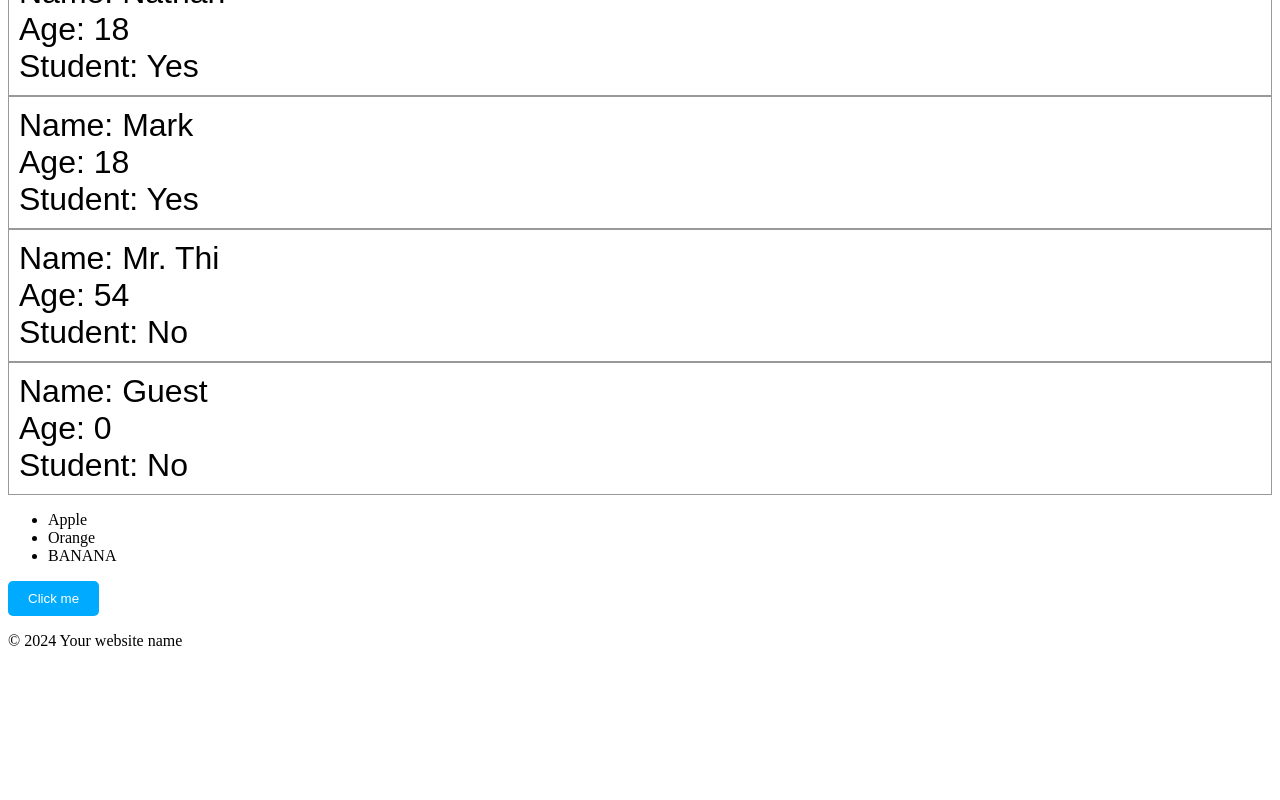
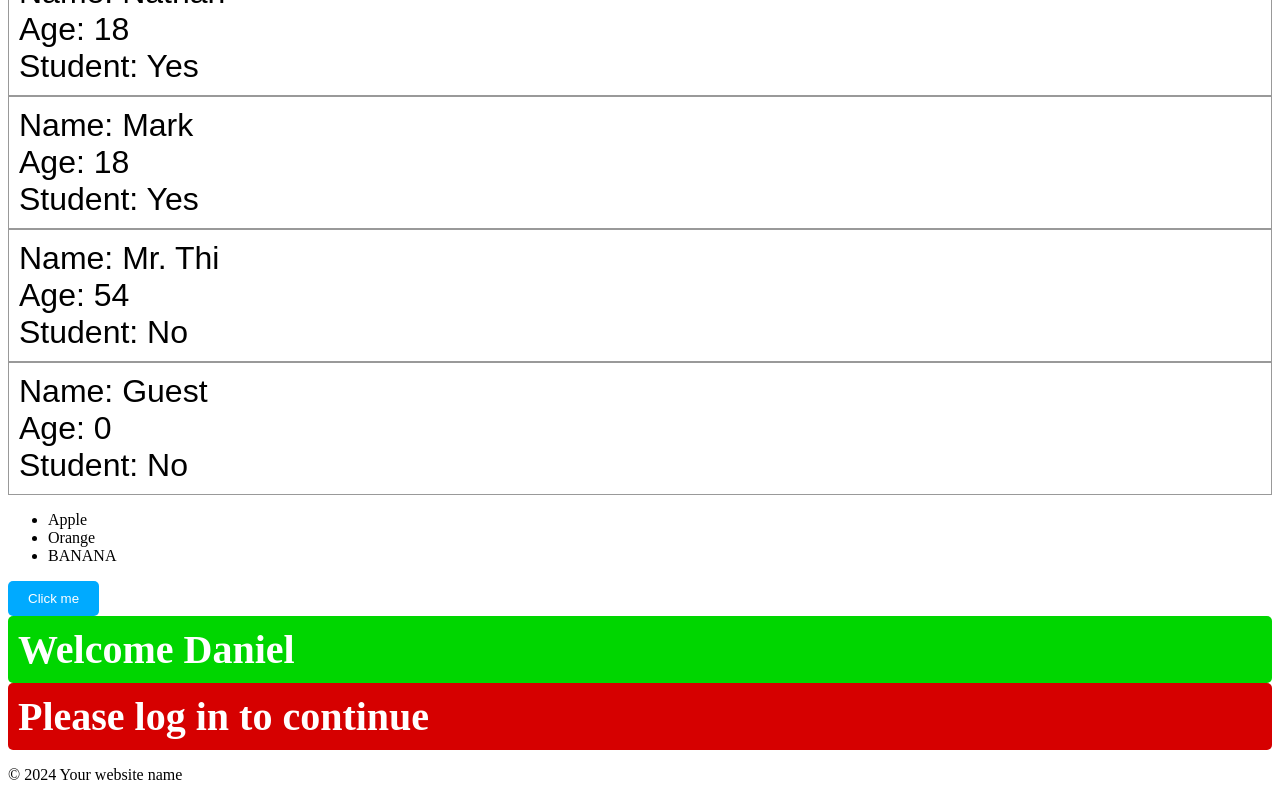
Before and after one commit to DinhAnh-Nguyen/FirstProject, a React (Vite) app in the folder my-react-app/: page / in a window 1280 px wide. Shown: the part 632-1432 px from the top of the page. Before the commit the page ends 1298 px from the top, so only its background shows below. Built offline with nearby package versions, Linux system fonts and the light colour scheme.

Commit message:
Conditional Rendering

```diff
--- a/my-react-app/src/App.jsx
+++ b/my-react-app/src/App.jsx
@@ -4,6 +4,7 @@
 import Card from './Card.jsx'
 import Button from './Button/Button.jsx'
 import Student from './Student.jsx'
+import UserGreeting from './UserGreeting.jsx'
 
 function App() {
 
@@ -18,6 +19,8 @@
             <Student></Student>
             <Food></Food>
             <Button></Button>
+            <UserGreeting isLoggedIn={true} username="Daniel"></UserGreeting>
+            <UserGreeting></UserGreeting>
             <Footer></Footer>
         </>
     );
@@ -39,3 +42,6 @@
 //                   example: function Student({ name = 'John Doe', age = 20 }) {
 //                              Some component code
 //                            }
+
+// 4. conditional rendering = allows you to control what gets rendered in your application
+//                            based on certain conditions (show, hide, or change components)
--- a/my-react-app/src/Student.jsx
+++ b/my-react-app/src/Student.jsx
@@ -11,7 +11,7 @@
     );
 }
 
-Student.propTypes = {
+Student.proptypes = {
     name: PropTypes.string,
     age: PropTypes.number,
     isStudent: PropTypes.bool,
--- /dev/null
+++ b/my-react-app/src/UserGreeting.jsx
@@ -0,0 +1,29 @@
+import PropTypes from 'prop-types'
+
+function UserGreeting ({isLoggedIn=false, username="Guest"}) {
+
+    // if (isLoggedIn) {
+    //     return <h2>Welcome {username}</h2>
+    // }
+    // else {
+    //     return <h2>Please log in to continue</h2>
+    // }
+
+    // return (isLoggedIn ? <h2 className="welcome-message">Welcome {username}</h2> :
+    //                      <h2 className="login-prompt">Please log in to continue</h2>
+    // );
+
+    const welcomeMessage = <h2 className="welcome-message">Welcome {username}</h2>
+    const loginPrompt = <h2 className="login-prompt">Please log in to continue</h2>
+
+    return (isLoggedIn ? welcomeMessage : loginPrompt)
+
+
+}
+
+UserGreeting.proptypes = {
+    isLoggedIn: PropTypes.bool,
+    username: PropTypes.string,
+}
+
+export default UserGreeting
--- a/my-react-app/src/index.css
+++ b/my-react-app/src/index.css
@@ -110,3 +110,21 @@
 .student p {
   margin: 0;
 }
+
+.welcome-message {
+  font-size: 2.5em;
+  background-color: hsl(120, 100%, 42%);
+  color: white;
+  padding: 10px;
+  border-radius: 5px;
+  margin: 0;
+}
+
+.login-prompt {
+  font-size: 2.5em;
+  background-color: hsl(0, 100%, 42%);
+  color: white;
+  padding: 10px;
+  border-radius: 5px;
+  margin: 0;
+}
```
Also changed, not shown: my-react-app/src/List.jsx (added).
